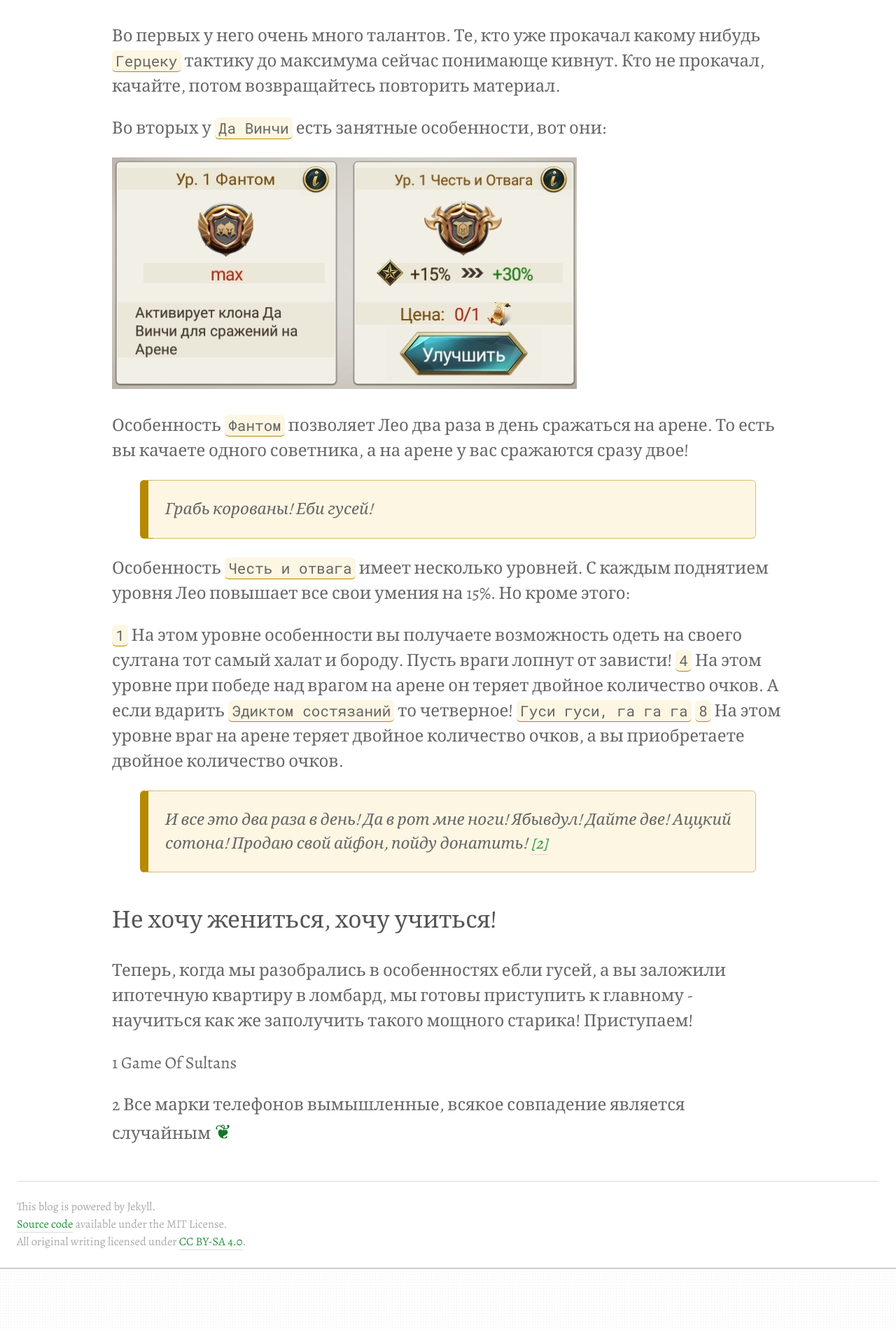
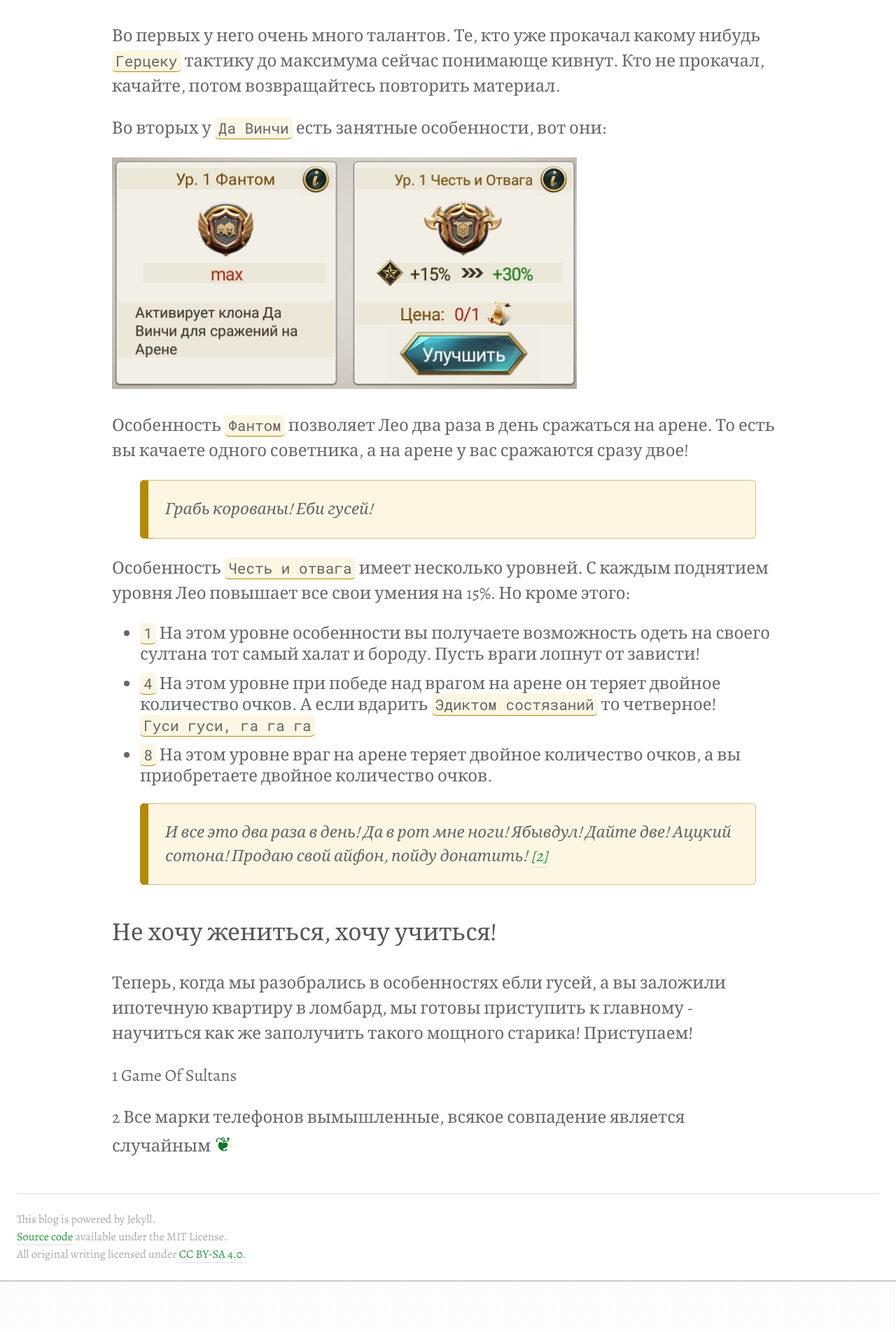
Before and after one commit to flicus/gos, a Jekyll site: the page built from _posts/2020-01-15-Берем-бородача.md, in a window 1280 px wide. Shown: the part 2199-4103 px from the top of the page at 70% size. Built offline with Jekyll 4.4.1, drawn with Linux system fonts in a browser that asks for light colours; comment, search, counter and statistics services are not loaded.

Commit message:
leo initial

```diff
--- a/_posts/2020-01-15-Берем-бородача.md
+++ b/_posts/2020-01-15-Берем-бородача.md
@@ -36,9 +36,9 @@ comments: true
 
 Особенность `Честь и отвага` имеет несколько уровней. С каждым поднятием уровня Лео повышает все свои умения на 15%. Но кроме этого:
 
- `1` На этом уровне особенности вы получаете возможность одеть на своего султана тот самый халат и бороду. Пусть враги лопнут от зависти!
- `4` На этом уровне при победе над врагом на арене он теряет двойное количество очков. А если вдарить `Эдиктом состязаний` то четверное! `Гуси гуси, га га га`
- `8` На этом уровне враг на арене теряет двойное количество очков, а вы приобретаете двойное количество очков.
+ - `1` На этом уровне особенности вы получаете возможность одеть на своего султана тот самый халат и бороду. Пусть враги лопнут от зависти!
+ - `4` На этом уровне при победе над врагом на арене он теряет двойное количество очков. А если вдарить `Эдиктом состязаний` то четверное! `Гуси гуси, га га га`
+ - `8` На этом уровне враг на арене теряет двойное количество очков, а вы приобретаете двойное количество очков.
 
 > И все это два раза в день! Да в рот мне ноги!
 > Ябывдул! Дайте две! Аццкий сотона!
```
